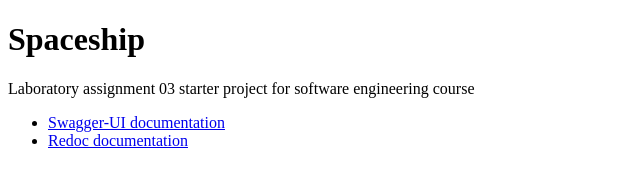
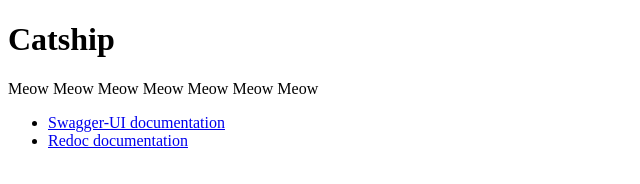
Before and after one commit to neliudochka/docker_lab, a plain HTML site: page python/build/index.html in a window 1280 px wide. Shown: the whole page, without its empty margins (0-640 px from the left). Drawn offline with Linux system fonts and the light colour scheme.

Commit message:
Made changes in the build/index.html file

```diff
--- a/python/build/index.html
+++ b/python/build/index.html
@@ -2,11 +2,11 @@
 <html lang="en">
     <head>
         <meta charset="UTF-8">
-        <title>Spaceship</title>
+        <title>Catship</title>
     </head>
     <body>
-        <h1>Spaceship</h1>
-        <p>Laboratory assignment 03 starter project for software engineering course</p>
+        <h1>Catship</h1>
+        <p>Meow Meow Meow Meow Meow Meow Meow</p>
         <ul>
             <li><a href='docs'>Swagger-UI documentation</a></li>
             <li><a href='redoc'>Redoc documentation</a></li>
```
